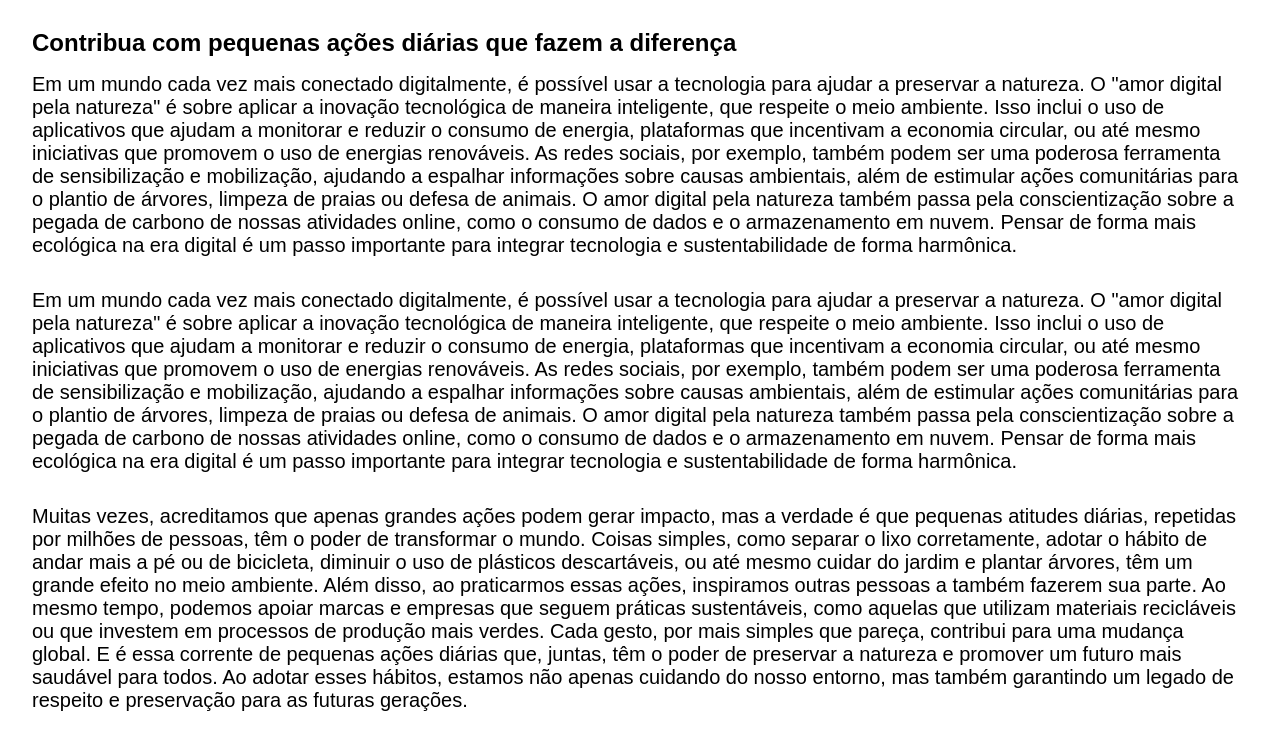
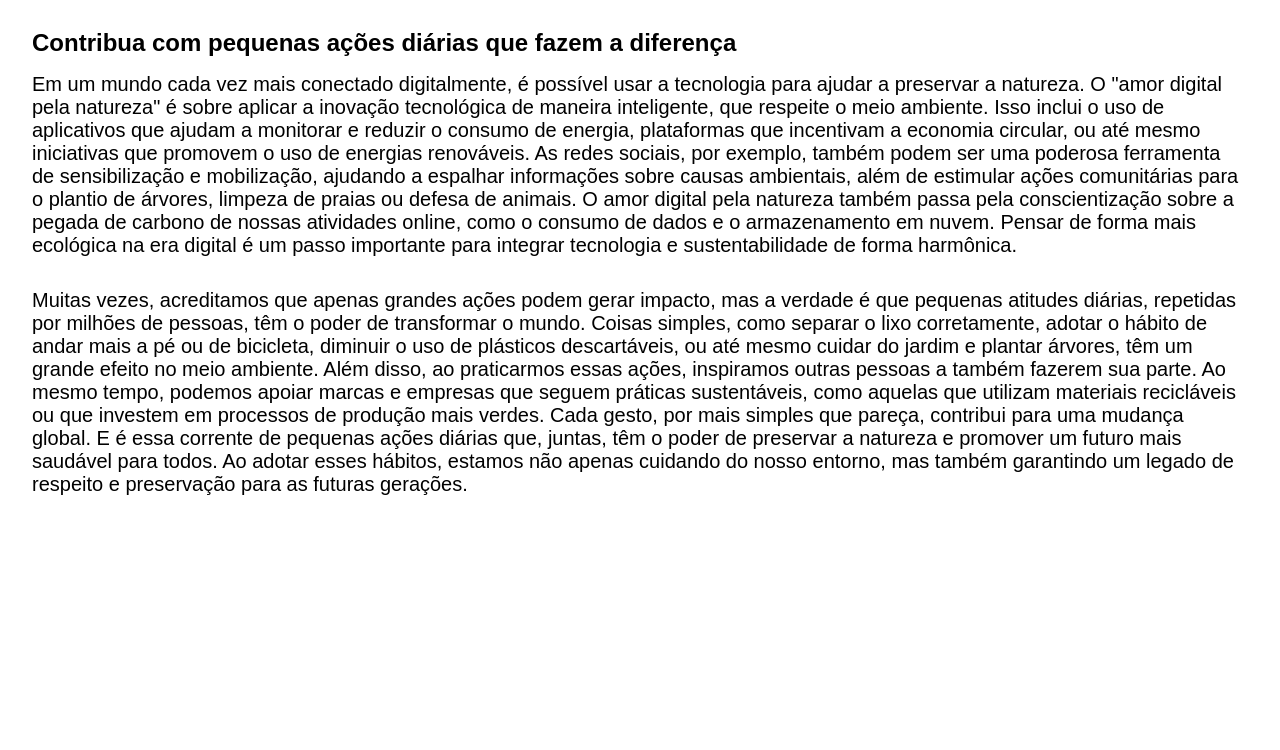
Before and after one commit to Aninimo/pex, a plain HTML site: page main/whatToDo.html in a window 1280 px wide. Shown: the part 708-1458 px from the top of the page. After the commit the page ends 1268 px from the top, so only its background shows below. Drawn offline with Linux system fonts and the light colour scheme.

Commit message:
Update whatToDo.html

```diff
--- a/main/whatToDo.html
+++ b/main/whatToDo.html
@@ -42,14 +42,6 @@
             O amor digital pela natureza também passa pela conscientização sobre a pegada de carbono de nossas atividades online, como o consumo de dados e o armazenamento em nuvem. Pensar de forma mais ecológica na era digital é um passo importante para integrar tecnologia e sustentabilidade de forma harmônica.
         </p>
         <p>
-            Em um mundo cada vez mais conectado digitalmente, é possível usar a tecnologia para ajudar a preservar a natureza.
-            O "amor digital pela natureza" é sobre aplicar a inovação tecnológica de maneira inteligente, que respeite o meio ambiente.
-            Isso inclui o uso de aplicativos que ajudam a monitorar e reduzir o consumo de energia, plataformas que incentivam a economia circular, ou até mesmo iniciativas que promovem o uso de energias renováveis.
-            As redes sociais, por exemplo, também podem ser uma poderosa ferramenta de sensibilização e mobilização, ajudando a espalhar informações sobre causas ambientais, além de estimular ações comunitárias para o plantio de árvores, limpeza de praias ou defesa de animais.
-            O amor digital pela natureza também passa pela conscientização sobre a pegada de carbono de nossas atividades online, como o consumo de dados e o armazenamento em nuvem.
-            Pensar de forma mais ecológica na era digital é um passo importante para integrar tecnologia e sustentabilidade de forma harmônica.
-        </p>
-        <p>
             Muitas vezes, acreditamos que apenas grandes ações podem gerar impacto, mas a verdade é que pequenas atitudes diárias, repetidas por milhões de pessoas, têm o poder de transformar o mundo.
             Coisas simples, como separar o lixo corretamente, adotar o hábito de andar mais a pé ou de bicicleta, diminuir o uso de plásticos descartáveis, ou até mesmo cuidar do jardim e plantar árvores, têm um grande efeito no meio ambiente.
             Além disso, ao praticarmos essas ações, inspiramos outras pessoas a também fazerem sua parte.
```
